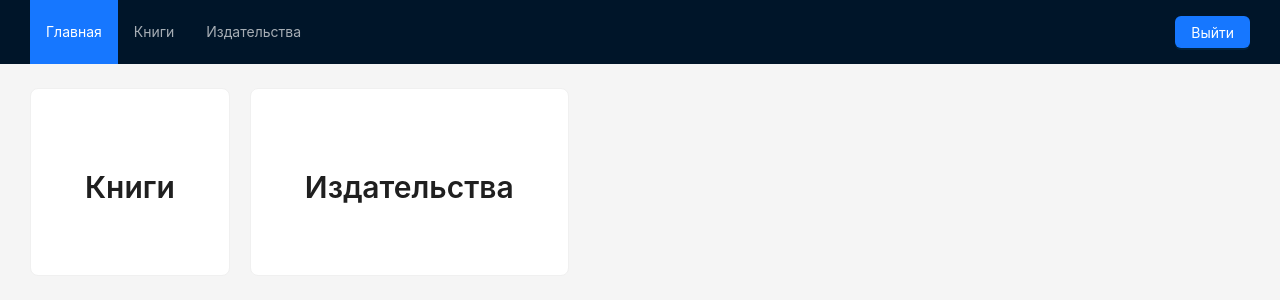
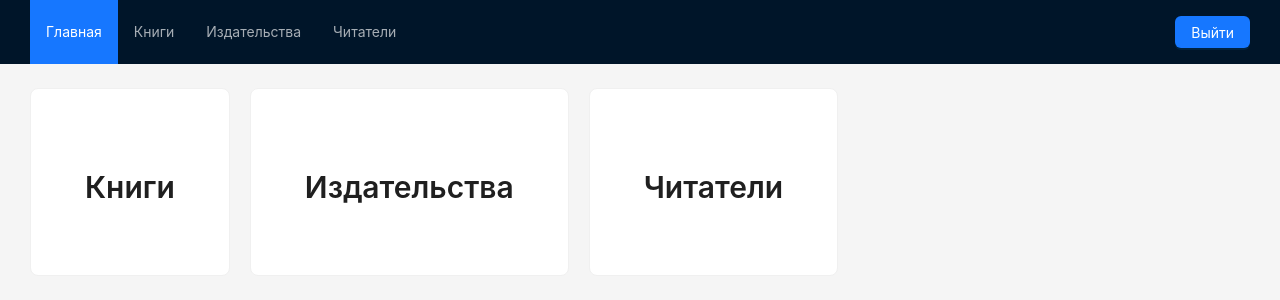
Before and after one commit to dmitry-voronchikhin/library-react-nodejs, a React app in the folder client/: page / in a window 1280 px wide. Shown: the top 300 px of the page. Built offline with nearby package versions, Linux system fonts and the light colour scheme; sample sign-in values are in the browser's storage.

Commit message:
feat(client): add empty readers page

```diff
--- a/client/src/app/components/AppRoutes/routes.tsx
+++ b/client/src/app/components/AppRoutes/routes.tsx
@@ -7,6 +7,7 @@ import {
   BooksPage,
   PublishingHousePage,
   LoginPage,
+  ReadersPage,
   NotFoundPage,
 } from '@app/pages';
 
@@ -49,6 +50,14 @@ export const getRoutes: (isAuth: boolean) => Route[] = (isAuth) => [
     isPrivate: true,
   },
   {
+    name: 'Читатели',
+    path: '/readers',
+    component: <ReadersPage />,
+    inNav: true,
+    roles: [Role.ADMIN],
+    isPrivate: true,
+  },
+  {
     name: '404',
     path: '*',
     component: <NotFoundPage />,
--- a/client/src/app/features/Main/constants.ts
+++ b/client/src/app/features/Main/constants.ts
@@ -11,4 +11,9 @@ export const LINKS_LIST: LinkListItem[] = [
     text: 'Издательства',
     link: '/publishing-houses',
   },
+  {
+    id: 'eddb623c',
+    text: 'Читатели',
+    link: '/readers',
+  },
 ];
--- /dev/null
+++ b/client/src/app/pages/ReadersPage/ReadersPage.tsx
@@ -0,0 +1,6 @@
+import { MainLayout } from '@app/layouts';
+import React, { FC } from 'react';
+
+export const ReadersPage: FC = () => {
+  return <MainLayout>Здесь будут читатели</MainLayout>;
+};
--- /dev/null
+++ b/client/src/app/pages/ReadersPage/index.ts
@@ -0,0 +1 @@
+export { ReadersPage } from './ReadersPage';
--- a/client/src/app/pages/index.ts
+++ b/client/src/app/pages/index.ts
@@ -2,4 +2,5 @@ export { BooksPage } from './BooksPage';
 export { PublishingHousePage } from './PublishingHousePage';
 export { MainPage } from './MainPage';
 export { LoginPage } from './LoginPage';
+export { ReadersPage } from './ReadersPage';
 export { NotFoundPage } from './NotFoundPage/NotFoundPage';
```
